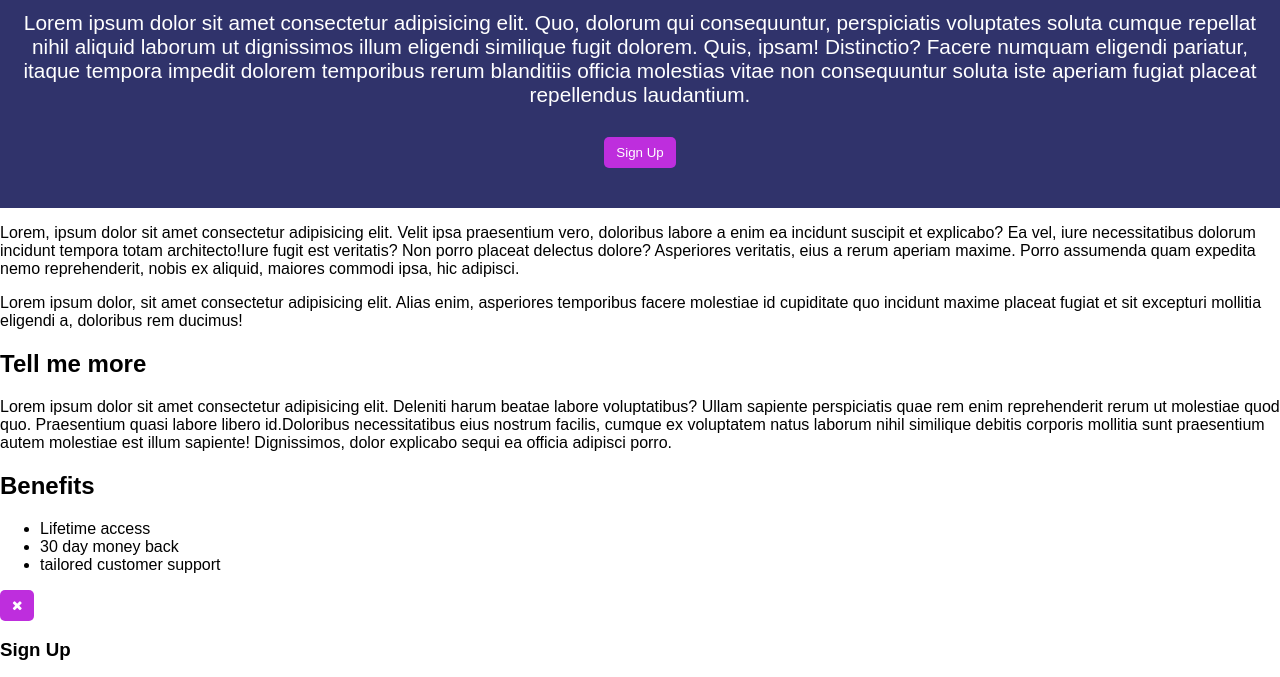
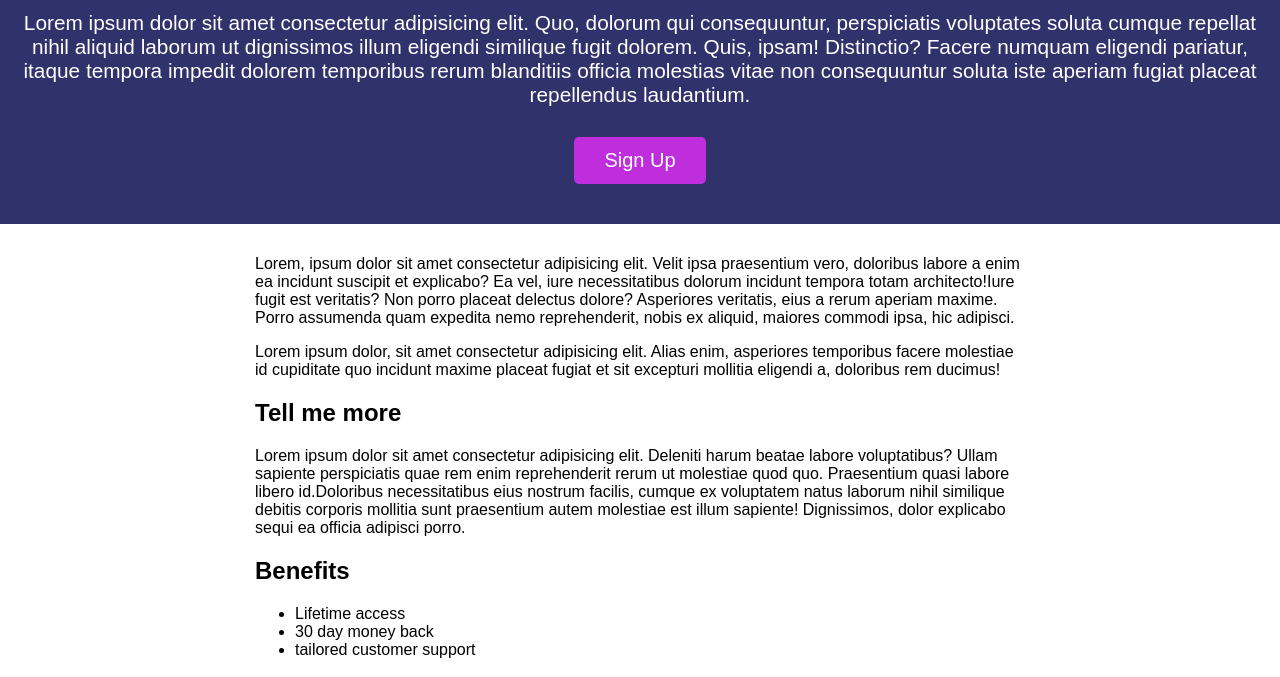
Before and after one commit to youngMaster46/landing.github.io, a plain HTML site: page index.html in a window 1280 px wide. Shown: the part 107-784 px from the top of the page. Drawn offline with Linux system fonts and the light colour scheme; a web font is replaced by a local one.

Commit message:
add styles for container

```diff
--- a/style.css
+++ b/style.css
@@ -102,3 +102,13 @@ button:focus {
     top: 20px;
     left: 20px;
 }
+.cta-btn {
+    padding:12px 30px;
+    font-size: 20px;
+}
+.container {
+    padding: 15px;
+    margin: 0 auto;
+    max-width: 100%;
+    width: 800px;
+}
```
